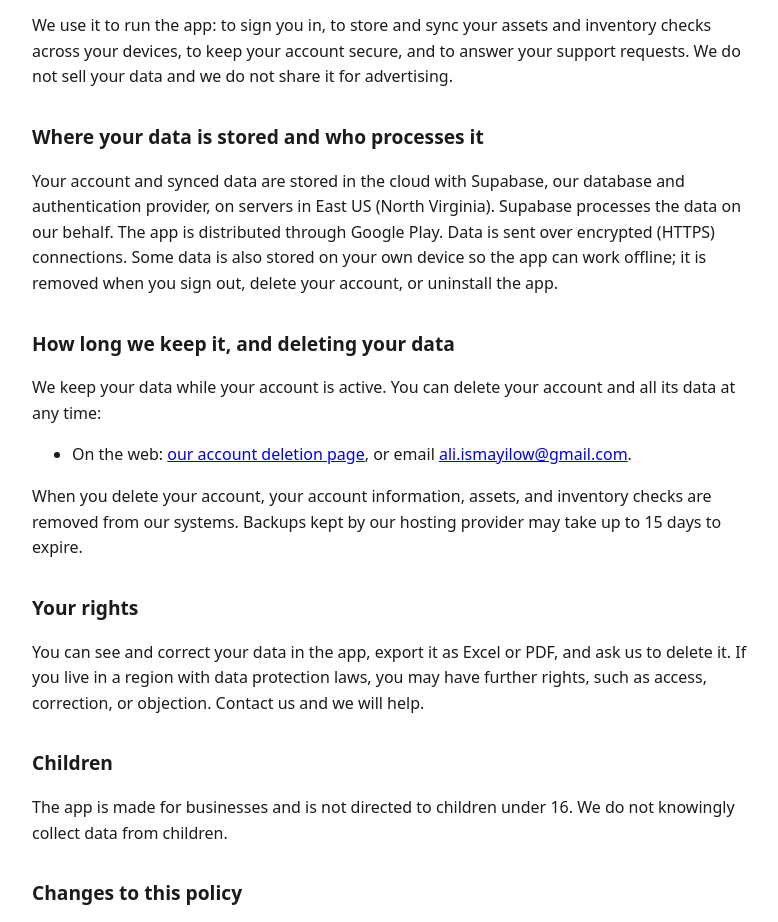
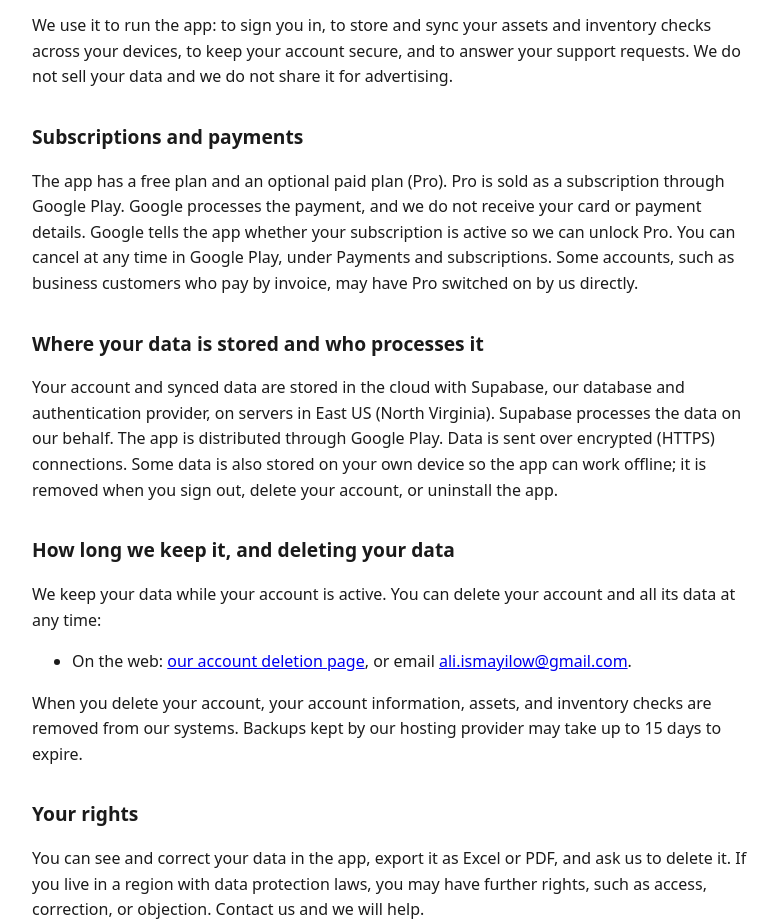
Before and after one commit to Ismayilow/RFIDplus-legal, a plain HTML site: page privacy-policy.html in a window 1280 px wide. Shown: the part 1003-1925 px from the top of the page, without its empty margins (248-1026 px from the left). Drawn offline with Linux system fonts and the light colour scheme.

Commit message:
Update privacy-policy.html

```diff
--- a/privacy-policy.html
+++ b/privacy-policy.html
@@ -40,6 +40,9 @@
 <h2>How we use your information</h2>
 <p>We use it to run the app: to sign you in, to store and sync your assets and inventory checks across your devices, to keep your account secure, and to answer your support requests. We do not sell your data and we do not share it for advertising.</p>
 
+  <h2>Subscriptions and payments</h2>
+<p>The app has a free plan and an optional paid plan (Pro). Pro is sold as a subscription through Google Play. Google processes the payment, and we do not receive your card or payment details. Google tells the app whether your subscription is active so we can unlock Pro. You can cancel at any time in Google Play, under Payments and subscriptions. Some accounts, such as business customers who pay by invoice, may have Pro switched on by us directly.</p>
+
 <h2>Where your data is stored and who processes it</h2>
 <p>Your account and synced data are stored in the cloud with Supabase, our database and authentication provider, on servers in East US (North Virginia). Supabase processes the data on our behalf. The app is distributed through Google Play. Data is sent over encrypted (HTTPS) connections. Some data is also stored on your own device so the app can work offline; it is removed when you sign out, delete your account, or uninstall the app.</p>
 
```
